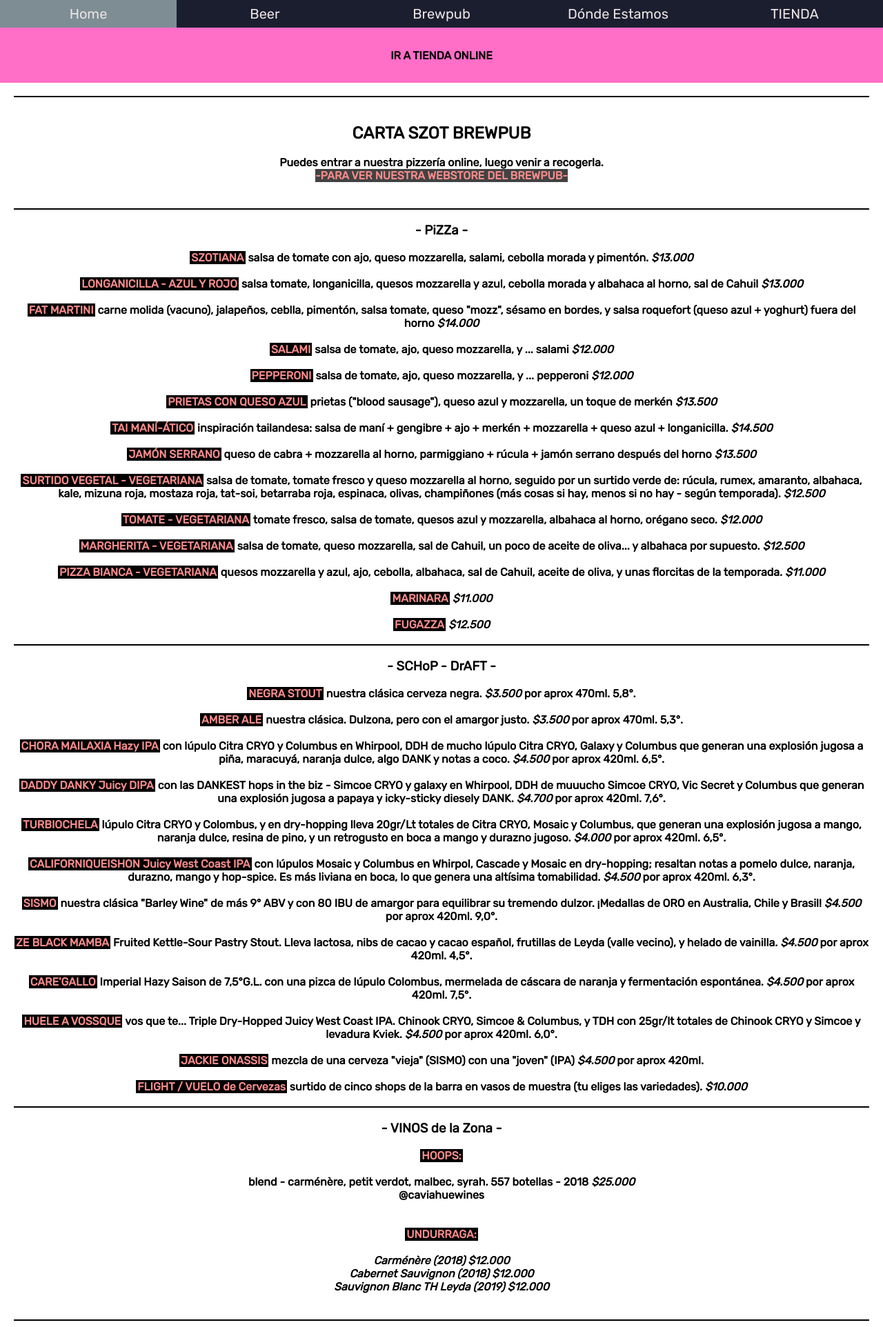
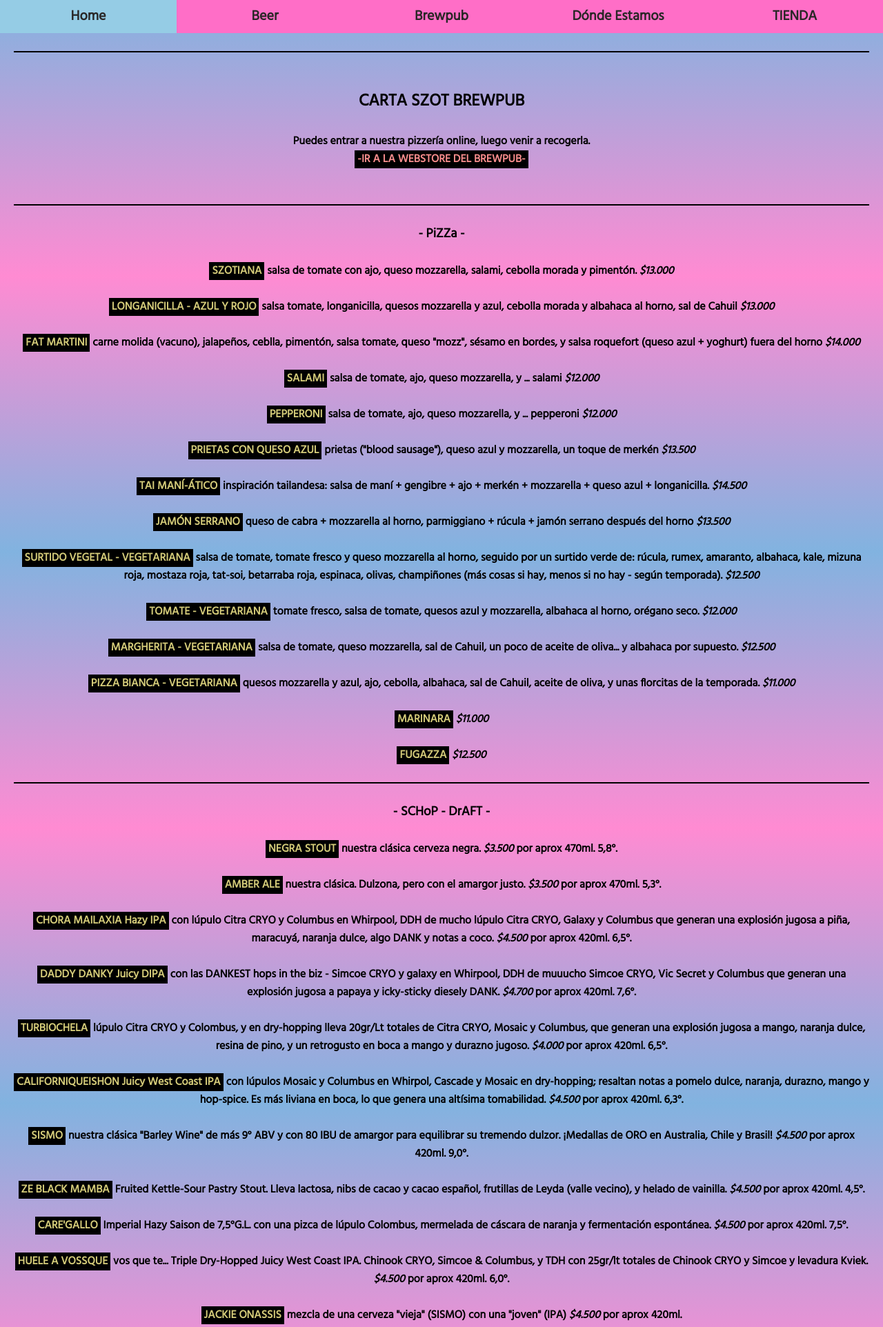
Before and after one commit to jsphszot/micro-webpage, a Flask app: page /Menu in a window 1280 px wide. Shown: the top 1924 px of the page at 69% size. Run offline with Flask 2, Linux system fonts and the light colour scheme.

Commit message:
organized files

```diff
--- a/app/routes.py
+++ b/app/routes.py
@@ -21,6 +21,14 @@ from app.models import User
 from werkzeug.urls import url_parse
 
 import json
+
+from datetime import datetime
+@app.before_request
+def before_request():
+    if current_user.is_authenticated:
+        current_user.last_seen = datetime.utcnow()
+        db.session.commit()
+
 
 @app.route('/')
 def index():
@@ -87,29 +95,31 @@ def dondeEstamos():
 def beers():
     return render_template('beers.html', title="Cervezas")
 
-# @app.route('/Register', methods=['GET', 'POST'])
-# def register():
-#     # redirect GET
-#     if current_user.is_authenticated:
-#         return redirect(url_for('index'))
-#     form = RegistrationForm()
-#     # if PUT
-#     if form.validate_on_submit():
-#         user = User(username=form.username.data, email=form.email.data)
-#         user.set_password(form.password.data)
-#         db.session.add(user)
-#         db.session.commit()
-#         flash('Congratulations, you are now a registered user!')
-#         return redirect(url_for('login'))
-#     # else GET
-#     return render_template('register.html', title='Register', form=form)
+# redirected to beers
+@app.route('/Register', methods=['GET', 'POST'])
+def register():
+    # # redirect GET
+    # if current_user.is_authenticated:
+    #     return redirect(url_for('index'))
+    # form = RegistrationForm()
+    # # if PUT
+    # if form.validate_on_submit():
+    #     user = User(username=form.username.data, email=form.email.data)
+    #     user.set_password(form.password.data)
+    #     db.session.add(user)
+    #     db.session.commit()
+    #     flash('Congratulations, you are now a registered user!')
+    #     return redirect(url_for('login'))
+    # # else GET
+    # return render_template('register.html', title='Register', form=form)
+    return redirect(url_for("beers"))
 
 @app.route('/Admin/Home')
 @login_required
 def admin():
     return render_template('admin_home.html', title="SZOT Admin")
 
-@app.route('/Admin/Home/<username>')
+@app.route('/Admin/Home/user:<username>')
 @login_required
 def user(username):
     user = User.query.filter_by(username=username).first_or_404()
--- a/app/static/css/styles.css
+++ b/app/static/css/styles.css
@@ -1,9 +1,13 @@
+/* #region: import fonts */
+
 @import url('https://fonts.googleapis.com/css2?family=Rubik&display=swap');
+@import url('https://fonts.googleapis.com/css2?family=Hind:wght@400&display=swap');
+/* #endregion */
 
 /* #region: settings for whole webpage --------------------- */
 * {
-    /* font-family: 'Special Elite', Arial,Verdana; */
-    font-family: "Rubik", Arial, Verdana;
+
+    font-family: "Hind", "Rubik", Arial, Verdana;
 
     /* remove default margins and padding */
     margin: 0;
@@ -14,10 +18,6 @@ html, body {
     height: 100%;
     width: 100%;
 }
-body {
-    /* background-image: url('../images/background.JPG'); */
-    /* background: repeating-linear-gradient(0deg, rgb(98, 160, 216, 0.80) , rgb(255, 110, 199, 0.80) 50vh, rgb(98, 160, 216, 0.80) 100vh); */
-}
 
 /* #inbody {
     background: repeating-linear-gradient(0deg, rgb(98, 160, 216, 0.80) , rgb(255, 110, 199, 0.80) 50vh, rgb(98, 160, 216, 0.80) 100vh);
@@ -27,21 +27,29 @@ body {
 /* #endregion */
 
 /* #region: color scheme */
+body {
+    background: repeating-linear-gradient(0deg, rgb(98, 160, 216, 0.80) , rgb(255, 110, 199, 0.80) 50vh, rgb(98, 160, 216, 0.80) 100vh);
+}
 #nav-bar {
-    background-color: #1b1e2f;
-    /* background-color: #4d9cc9e3; */
+    background-color: rgb(255, 110, 199);
 }
 #nav-bar a {
     color: rgb(235, 228, 228);
+    color: rgb(41, 39, 39);
 }
 .menu-li:hover {
     background-color: #7e8d94;
+    background-color: rgb(149, 204, 229);
 }
 #tienda-nav {
     background-color: #FF6EC7;
 }
 #tienda-nav p {
     color: #291717;
+}
+.colored-menu {
+    color: rgba(248, 237, 141, 0.856);
+    background-color: #000000;
 }
 .pinked {
     color: rgb(248, 141, 141);
@@ -55,8 +63,9 @@ body {
     color: #ff0000;
 }
 .footed {
-    color: rgb(240, 210, 210);
-    background-color: hsla(0, 0%, 0%, 0.8);
+    color: rgb(194, 149, 149);
+    background-color: hsla(0, 0%, 0%, 0.877);
+    /* background-color: hsla(133, 60%, 3%, 0.8); */
 }
 /* #endregion */
 
@@ -64,10 +73,16 @@ body {
 .selected-menu {
     font-weight: bold;
 }
-/* i. not needed yet, add again someday */
+
 #nav-bar {
     width: 100%;
     font-size: 2.5vh;
+    font-weight: bold;
+}
+#menu-button {
+    display: none; /* i. changes using js */
+    /* min-height: 8vh;
+    min-width: 8vh; */
 }
 #nav-bar a {
     text-decoration:none;
@@ -87,10 +102,7 @@ body {
     display: flex;
     text-align: center;
 }
-/* i. changes using js */
-#menu-button {
-    display: none;
-}
+
 
 /* #endregion */
 
@@ -150,13 +162,17 @@ body {
 .bolded {
     font-weight: bold;
 }
+.colored-menu {
+    padding: 0px 4px;
+}
 .pinked {
-    /* padding: 3px 2px 0 2px; */
-    padding: 0px 2px;
-
+    padding: 0px 4px;
+}
+.blueed {
+    padding: 0px 4px;
 }
 .pinkeded {
-    padding: 0;
+    padding: 0px 4px;
 }
 
 /* #endregion */
@@ -184,6 +200,10 @@ body {
 
 /* #region: Small Screens */
 @media only screen and (max-width: 1100px) {
+    #nav-bar {
+        font-size: 3.5vh;
+        background: rgb(255, 110, 199, 0.411);
+    }
     #nav-bar ul {
         display: block;
     }
@@ -199,7 +219,9 @@ body {
     }
     #menu-button {
         display: block;
-        padding: 15px;
+        min-width: 55px;
+        min-height: 55px;
+        /* padding: 15px; */
         background-color: #745daa;
         /* background-color: #AFE0FF; */
         border: none;
@@ -215,10 +237,14 @@ body {
 /* #endregion */
 
 /* #region: even smaller screens */
-@media only screen and (max-width: 400px){
+@media only screen and (max-width: 500px){
     #tienda-nav {
         min-height: 20vh;
         font-size: 3.5vh;
+    }
+    #menu-button {
+        min-width: 70px;
+        min-height: 70px;
     }
 }
 /* #endregion */
--- a/app/templates/index.html
+++ b/app/templates/index.html
@@ -2,6 +2,7 @@
 
 {% block content %}
 
+{#
     {% if not current_user.is_authenticated %}
     <h1>Hi, Stranger!</h1>
     {% else %}
@@ -10,5 +11,6 @@
     {% for post in rv.posts %}
     <div><p>{{ post.author.username }} says: <b>{{ post.body }}</b></p></div>
     {% endfor %}
+#}
 
 {% endblock %}
--- a/app/templates/layout.html
+++ b/app/templates/layout.html
@@ -1,3 +1,5 @@
+{# https://jinja.palletsprojects.com/en/3.0.x/templates/ #}
+
 <!DOCTYPE html>
 
 <html lang="en">
@@ -20,17 +22,19 @@
 
     <div id="inbody">
 
-        {% include 'snips/navbar.html'%}
+        {% include 'snips/_navbar.html'%}
 
         {# mainbod "disappears" when menu nav is opened #}
         <div id="mainbod">
 
-            {% include 'snips/storelink.html'%}
+            {#
+                {% include 'snips/_storelink.html'%}
+            #}
 
             <div class="bodycontent">
 
 
-                {% include 'snips/flashmessages.html'%}
+                {% include 'snips/_flashmessages.html'%}
 
                 {% block content %}{% endblock %}
 
@@ -38,7 +42,7 @@
 
         </div>
 
-        {% include 'snips/footer.html'%}
+        {% include 'snips/_footer.html'%}
 
     </div>
 
--- a/app/templates/menu.html
+++ b/app/templates/menu.html
@@ -7,22 +7,25 @@
         <hr color=black> <br><br>
         <h2>CARTA SZOT BREWPUB</h2>
         <br>
-        <a class="wp-link bolded" href="https://szot-brewpub.jumpseller.com/">
+        <a  target="_blank"
+            class="wp-link bolded"
+            href="https://szot-brewpub.jumpseller.com/">
 
             Puedes entrar a nuestra pizzer&iacute;a online, luego venir a recogerla. <br>
-            <span class="pinkeded">-PARA VER NUESTRA WEBSTORE DEL BREWPUB-</span> <br>
+            <span class="pinked">-IR A LA WEBSTORE DEL BREWPUB-</span> <br>
         </a>
         <br>
         <br>
 
         <hr color=black> <br>
-        {% include 'snips/pizzabox.html' %}
+        {% include 'snips/_pizzabox.html' %}
         <hr color=black> <br>
-        {% include 'snips/beerbox.html' %}
+        {% include 'snips/_beerbox.html' %}
         <hr color=black> <br>
-        {% include 'snips/winebox.html' ignore missing %}
+        {% include 'snips/_winebox.html' ignore missing %}
         <hr color=black> <br>
-        {% include 'snips/otrosbox.html' ignore missing %}
+        {% include 'snips/_otrosbox.html' ignore missing %}
+        <br>
 
     </div>
 
--- a/app/templates/snips/beerbox.html
+++ b/app/templates/snips/_beerbox.html
@@ -5,7 +5,7 @@
     {% for beer in beers %}
         {% if beer.available == 'Y' %}
 
-            <b class='pinked'>{{beer.name | safe}}</b>
+            <b class='colored-menu'>{{beer.name | safe}}</b>
             <b>{{beer.description | safe}}
             <i> {{beer.price | safe}}  </i>
             {%if beer.mls != "" %}
--- /dev/null
+++ b/app/templates/snips/_otrosbox.html
@@ -0,0 +1,3 @@
+<b class='colored-menu'>POSTRE</b> <b><i> $3.500 </i></b> <br><br>
+<b class='colored-menu'>BEBIDAS EN LATA / AGUA EN BOTELLA</b> <b><i> $1.500 </i></b> <br><br>
+<b class='colored-menu'>JUGOS NATURALES</b> <b><i> $3.500 </i> (pregunta qu&eacute; hay) </b> <br><br>
--- a/app/templates/snips/pizzabox.html
+++ b/app/templates/snips/_pizzabox.html
@@ -3,7 +3,7 @@
     <br>
     {% for pizza in pizzas %}
         {% if pizza.available == 'Y' %}
-            <b class='pinked'>{{ pizza.name | safe }}</b>
+            <b class='colored-menu'>{{ pizza.name | safe }}</b>
             <b> {{ pizza.description | safe }} <i> {{ pizza.price | safe }} </i> </b>
             <br><br>
         {% endif %}
--- a/app/templates/snips/winebox.html
+++ b/app/templates/snips/_winebox.html
@@ -1,10 +1,10 @@
 <h3>- VINOS de la Zona - </h3>
 <br>
-<b class='pinked'>HOOPS:</b> <br><br>
+<b class='colored-menu'>HOOPS:</b> <br><br>
 <b>blend - carm&eacute;n&egrave;re, petit verdot, malbec, syrah. 557 botellas - 2018 <i> $25.000 </i> </b>
-<a href="https://www.instagram.com/caviahuewines/" class="wp-link bolded" target="_blank"> <span
-        class="pinked2">@caviahuewines</span> </a> <br><br>
-<b class='pinked'>UNDURRAGA:</b> <br><br>
+<a href="https://www.instagram.com/caviahuewines/" class="wp-link bolded" target="_blank">
+    <span>@caviahuewines</span> </a> <br><br>
+<b class='colored-menu'>UNDURRAGA:</b> <br><br>
 <i>
     <ul id="winelist">
         <b>
--- a/app/templates/snips/otrosbox.html
+++ /dev/null
@@ -1,5 +0,0 @@
-<br>
-<b class='pinked'>POSTRE</b> <b><i> $3.500 </i></b> <br><br>
-<b class='pinked'>BEBIDAS EN LATA / AGUA EN BOTELLA</b> <b><i> $1.500 </i></b> <br><br>
-<b class='pinked'>JUGOS NATURALES</b> <b><i> $3.500 </i> (pregunta qu&eacute; hay) </b> <br><br>
-<br>
```
Also changed, not shown: app/templates/snips/_flashmessages.html (renamed from app/templates/snips/flashmessages.html), app/templates/snips/_footer.html (renamed from app/templates/snips/footer.html), app/templates/snips/_navbar.html (renamed from app/templates/snips/navbar.html), app/templates/snips/_storelink.html (renamed from app/templates/snips/storelink.html).
